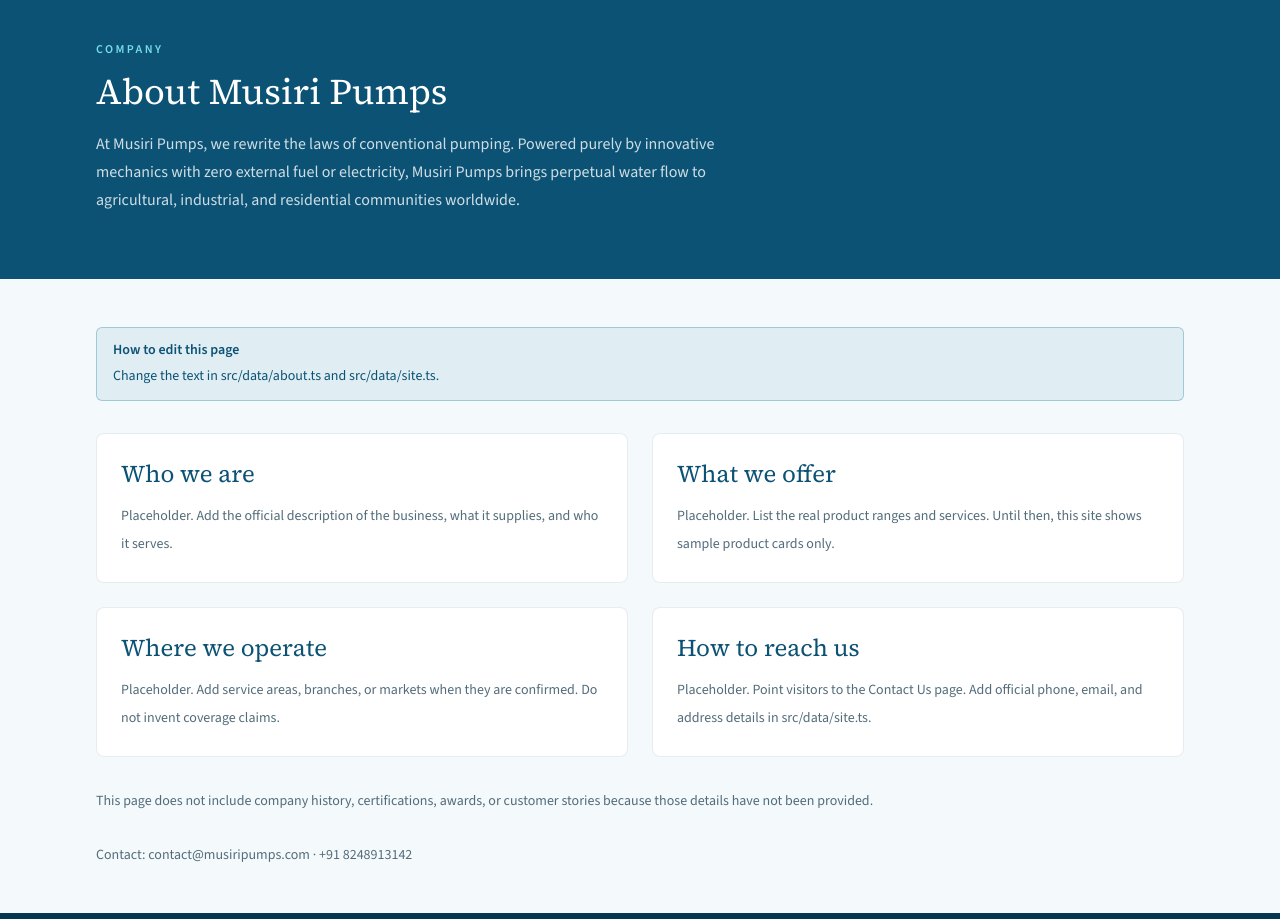
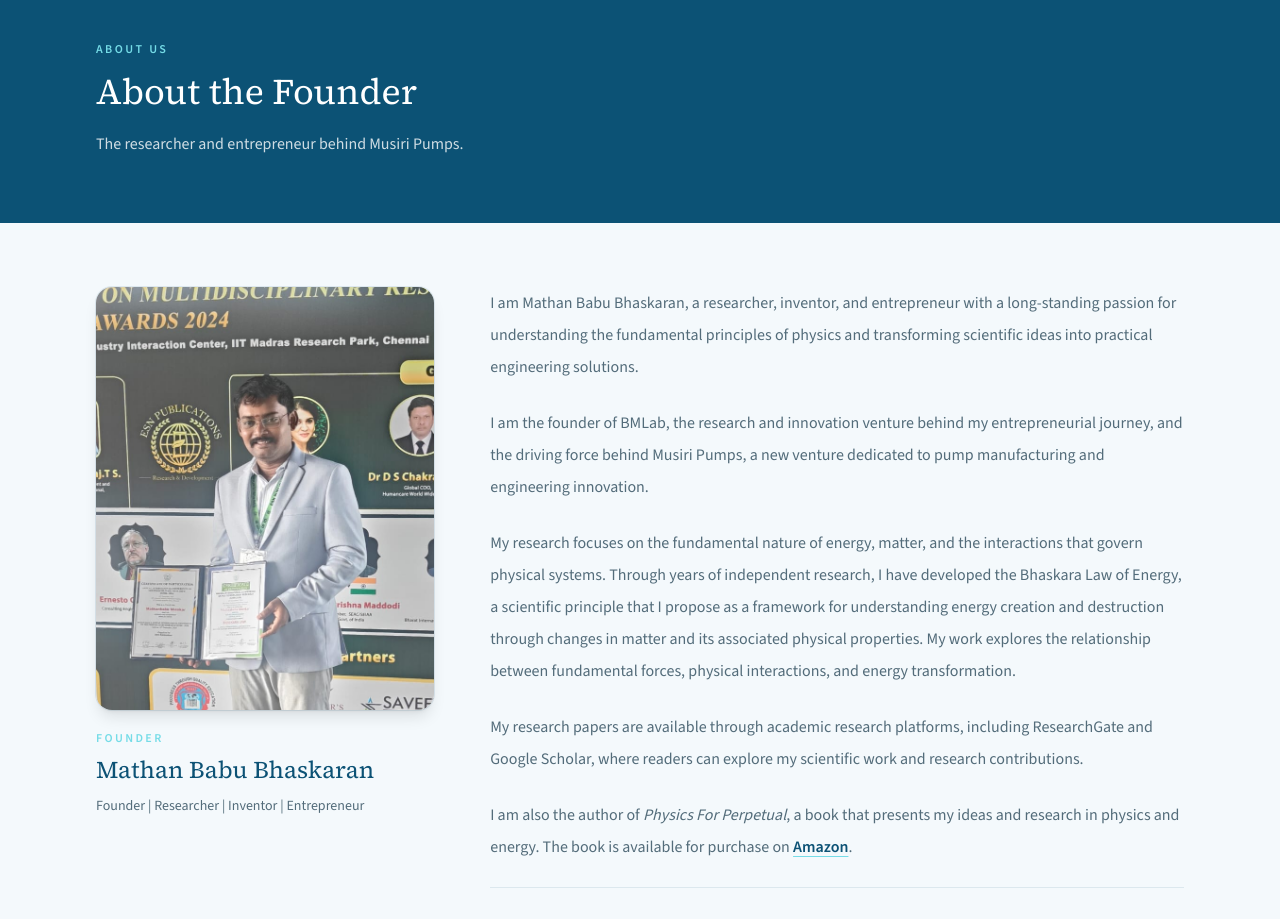
Before and after one commit to bmlabmathan-star/musiri-pumps-site, a Next.js app: page /about in a window 1280 px wide. Shown: the part 120-1039 px from the top of the page. Built offline with nearby package versions, Linux system fonts and the light colour scheme.

Commit message:
Add founder profile to About Us

```diff
--- a/src/app/about/page.tsx
+++ b/src/app/about/page.tsx
@@ -1,37 +1,87 @@
+import Image from "next/image";
 import type { Metadata } from "next";
-import { aboutContent } from "@/data/about";
-import { site } from "@/data/site";
 import { Container } from "@/components/ui/Container";
 import { PageHeader } from "@/components/ui/PageHeader";
-import { StatusBanner } from "@/components/ui/StatusBanner";
+import { founderProfile } from "@/data/about";
 
 export const metadata: Metadata = {
-  title: "About Us",
-  description: "Editable company profile placeholders for MusiR Pumps.",
+  title: "About the Founder",
+  description:
+    "Meet Mathan Babu Bhaskaran, founder of Musiri Pumps and BMLab.",
 };
 
 export default function AboutPage() {
   return (
     <>
       <PageHeader
-        eyebrow="Company"
-        title={aboutContent.heading}
-        description={aboutContent.intro}
+        eyebrow="About Us"
+        title="About the Founder"
+        description="The researcher and entrepreneur behind Musiri Pumps."
       />
-      <Container className="space-y-8 py-12">
-        <StatusBanner tone="info" title="How to edit this page" message="Change the text in src/data/about.ts and src/data/site.ts." />
-        <div className="grid gap-6 md:grid-cols-2">
-          {aboutContent.sections.map((section) => (
-            <article key={section.title} className="rounded-lg border border-navy/10 bg-white p-6">
-              <h2 className="font-serif text-2xl text-navy">{section.title}</h2>
-              <p className="mt-3 text-sm leading-7 text-steel">{section.body}</p>
-            </article>
-          ))}
+
+      <Container className="py-12 sm:py-16">
+        <div className="grid items-start gap-10 lg:grid-cols-[minmax(260px,0.78fr)_minmax(0,1.6fr)] lg:gap-14">
+          <aside className="mx-auto w-full max-w-sm lg:sticky lg:top-8">
+            <div className="relative aspect-[4/5] overflow-hidden rounded-2xl bg-slate-100 shadow-lg ring-1 ring-navy/10">
+              <Image
+                src={founderProfile.photo}
+                alt="Mathan Babu Bhaskaran at a research event"
+                fill
+                priority
+                sizes="(max-width: 1024px) 100vw, 360px"
+                className="object-cover object-[center_18%]"
+              />
+            </div>
+            <div className="mt-5 text-center lg:text-left">
+              <p className="text-xs font-semibold uppercase tracking-[0.2em] text-water">
+                Founder
+              </p>
+              <h2 className="mt-2 font-serif text-2xl text-navy">
+                {founderProfile.name}
+              </h2>
+              <p className="mt-2 text-sm leading-6 text-steel">
+                {founderProfile.roles}
+              </p>
+            </div>
+          </aside>
+
+          <article className="space-y-6 text-base leading-8 text-steel">
+            <p>{founderProfile.introduction}</p>
+            {founderProfile.paragraphs.map((paragraph, index) => (
+              <p key={index}>{paragraph}</p>
+            ))}
+
+            <p>
+              I am also the author of <em>{founderProfile.bookTitle}</em>, a book
+              that presents my ideas and research in physics and energy. The book
+              is available for purchase on{" "}
+              <a
+                href={founderProfile.bookUrl}
+                target="_blank"
+                rel="noopener noreferrer"
+                className="font-semibold text-navy underline decoration-water underline-offset-4 hover:text-water"
+              >
+                Amazon
+              </a>
+              .
+            </p>
+
+            <section className="border-t border-navy/10 pt-7">
+              <h2 className="font-serif text-2xl text-navy sm:text-3xl">
+                {founderProfile.visionHeading}
+              </h2>
+              <div className="mt-4 space-y-4">
+                {founderProfile.visionParagraphs.map((paragraph, index) => (
+                  <p key={index}>{paragraph}</p>
+                ))}
+              </div>
+            </section>
+
+            <blockquote className="rounded-xl border-l-4 border-water bg-sky-50 px-6 py-5 font-medium text-navy">
+              {founderProfile.closing}
+            </blockquote>
+          </article>
         </div>
-        <p className="text-sm leading-6 text-steel">{aboutContent.notIncluded}</p>
-        <p className="text-sm text-steel">
-          Contact: {site.email} · {site.phone}
-        </p>
       </Container>
     </>
   );
--- a/src/data/about.ts
+++ b/src/data/about.ts
@@ -1,30 +1,26 @@
 /**
- * Editable About Us content.
- * Company profile content supplied for the brand narrative.
+ * Founder profile supplied by Mathan Babu Bhaskaran.
+ * Update this file to edit the About Us page content.
  */
-
-export const aboutContent = {
-  heading: "About Musiri Pumps",
-  intro:
-    "At Musiri Pumps, we rewrite the laws of conventional pumping. Powered purely by innovative mechanics with zero external fuel or electricity, Musiri Pumps brings perpetual water flow to agricultural, industrial, and residential communities worldwide.",
-  sections: [
-    {
-      title: "Who we are",
-      body: "Placeholder. Add the official description of the business, what it supplies, and who it serves.",
-    },
-    {
-      title: "What we offer",
-      body: "Placeholder. List the real product ranges and services. Until then, this site shows sample product cards only.",
-    },
-    {
-      title: "Where we operate",
-      body: "Placeholder. Add service areas, branches, or markets when they are confirmed. Do not invent coverage claims.",
-    },
-    {
-      title: "How to reach us",
-      body: "Placeholder. Point visitors to the Contact Us page. Add official phone, email, and address details in src/data/site.ts.",
-    },
+export const founderProfile = {
+  name: "Mathan Babu Bhaskaran",
+  roles: "Founder | Researcher | Inventor | Entrepreneur",
+  photo: "/founder-mathan-babu.jpeg",
+  introduction:
+    "I am Mathan Babu Bhaskaran, a researcher, inventor, and entrepreneur with a long-standing passion for understanding the fundamental principles of physics and transforming scientific ideas into practical engineering solutions.",
+  paragraphs: [
+    "I am the founder of BMLab, the research and innovation venture behind my entrepreneurial journey, and the driving force behind Musiri Pumps, a new venture dedicated to pump manufacturing and engineering innovation.",
+    "My research focuses on the fundamental nature of energy, matter, and the interactions that govern physical systems. Through years of independent research, I have developed the Bhaskara Law of Energy, a scientific principle that I propose as a framework for understanding energy creation and destruction through changes in matter and its associated physical properties. My work explores the relationship between fundamental forces, physical interactions, and energy transformation.",
+    "My research papers are available through academic research platforms, including ResearchGate and Google Scholar, where readers can explore my scientific work and research contributions.",
   ],
-  notIncluded:
-    "This page does not include company history, certifications, awards, or customer stories because those details have not been provided.",
-};
+  bookTitle: "Physics For Perpetual",
+  bookUrl:
+    "https://www.amazon.in/Physics-Perpetual-Groundbreaking-Destruction-Perspectives/dp/9334450355",
+  visionHeading: "My Vision for Musiri Pumps",
+  visionParagraphs: [
+    "With Musiri Pumps, my vision is to build a pump manufacturing venture that combines engineering expertise, research-driven thinking, and a commitment to practical industrial solutions. I believe that manufacturing should continuously evolve through innovation, improved engineering, reliability, and a deeper understanding of the science behind machines.",
+    "My long-term goal is to bridge the gap between scientific research and industrial applications, developing technologies that serve real-world needs while encouraging a culture of innovation and responsible resource utilization.",
+  ],
+  closing:
+    "At Musiri Pumps, we believe that engineering progress begins with scientific curiosity and grows through innovation.",
+} as const;
```
Also changed, not shown: public/founder-mathan-babu.jpeg (added).
